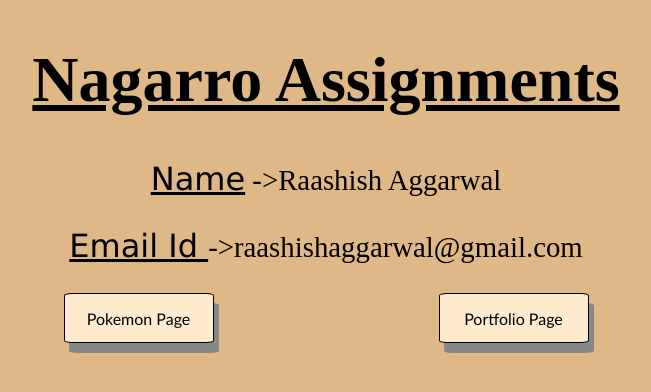
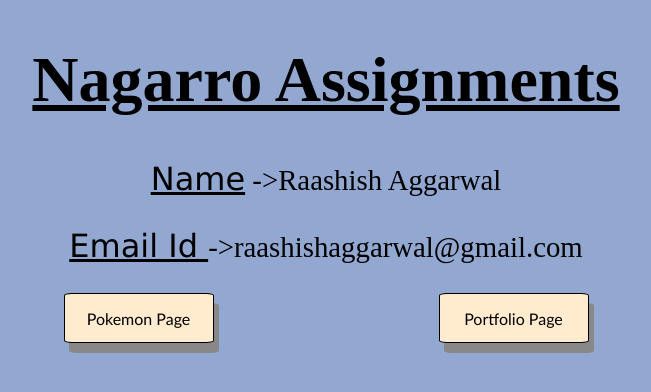
Before and after one commit to raashish1601/Nagarro-assignments.github.io, a plain HTML site: page index.html in a window 1280 px wide. Shown: the whole page, without its empty margins (314-965 px from the left). Drawn offline with Linux system fonts and the light colour scheme.

Commit message:
updated css

```diff
--- a/style.css
+++ b/style.css
@@ -3,7 +3,7 @@
 
   /*👉  margin: 0;
     padding: 0;👈*/
-    background-color:burlywood;
+    background-color: #92a8d1;
 }
 
 h1
```
